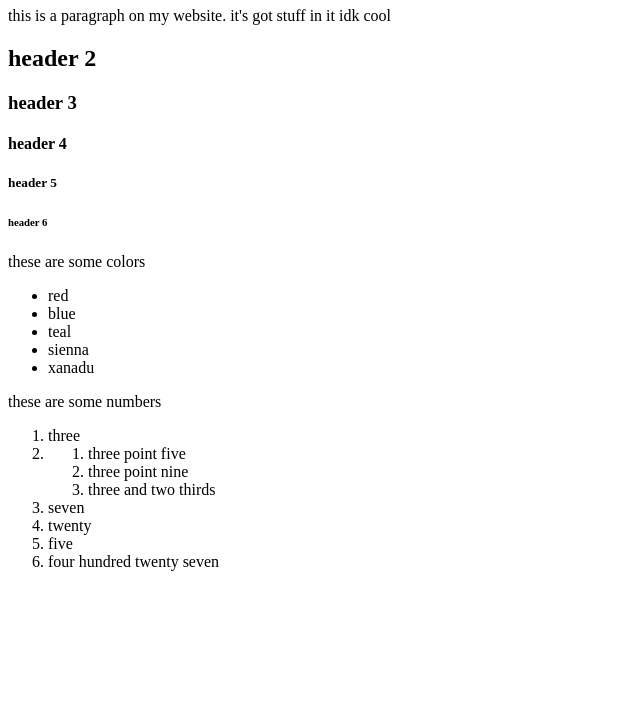
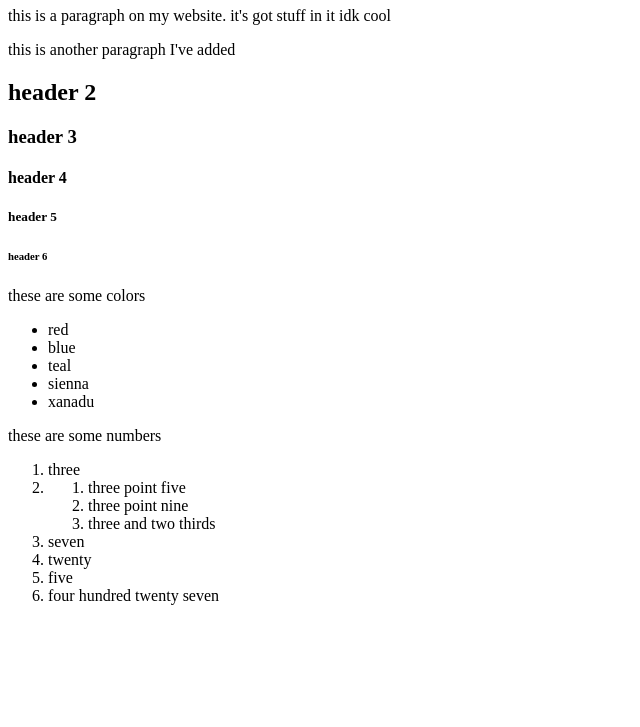
Before and after one commit to rjmagley/web_fundamentals_september_2022, a plain HTML site: page intro.html in a window 1280 px wide. Shown: the part 73-800 px from the top of the page, without its empty margins (0-640 px from the left). Drawn offline with Linux system fonts and the light colour scheme.

Commit message:
Added more data to intro.html

```diff
--- a/intro.html
+++ b/intro.html
@@ -9,6 +9,7 @@
 <body>
     <h1>this is a webbed site :)</h1>
     <p>this is a paragraph on my website. it's got stuff in it idk cool</p>
+    <p>this is another paragraph I've added</p>
     <h2>header 2</h2>
     <h3>header 3</h3>
     <h4>header 4</h4>
```
